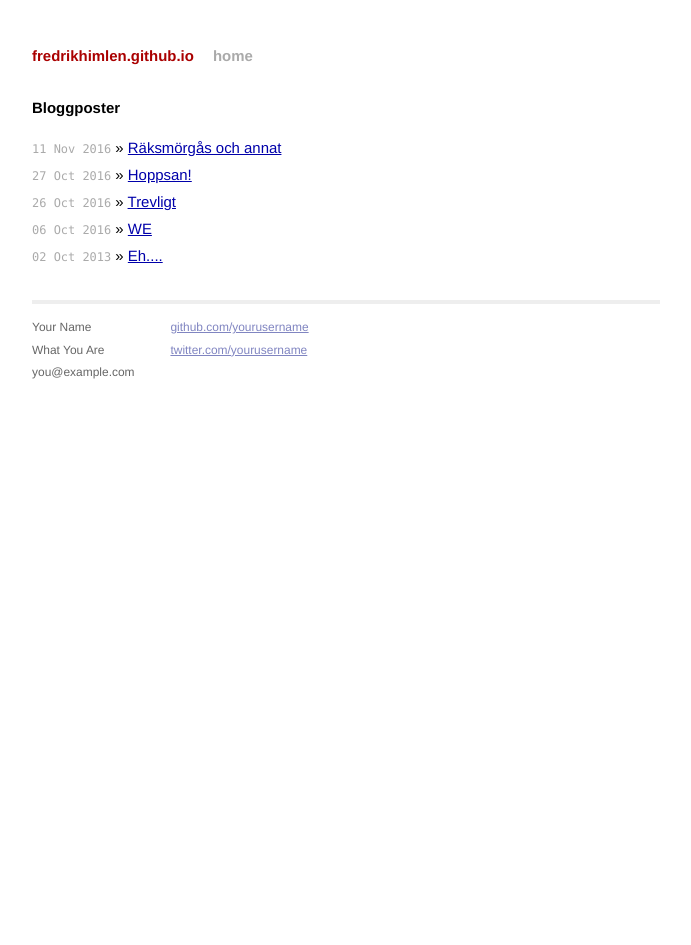
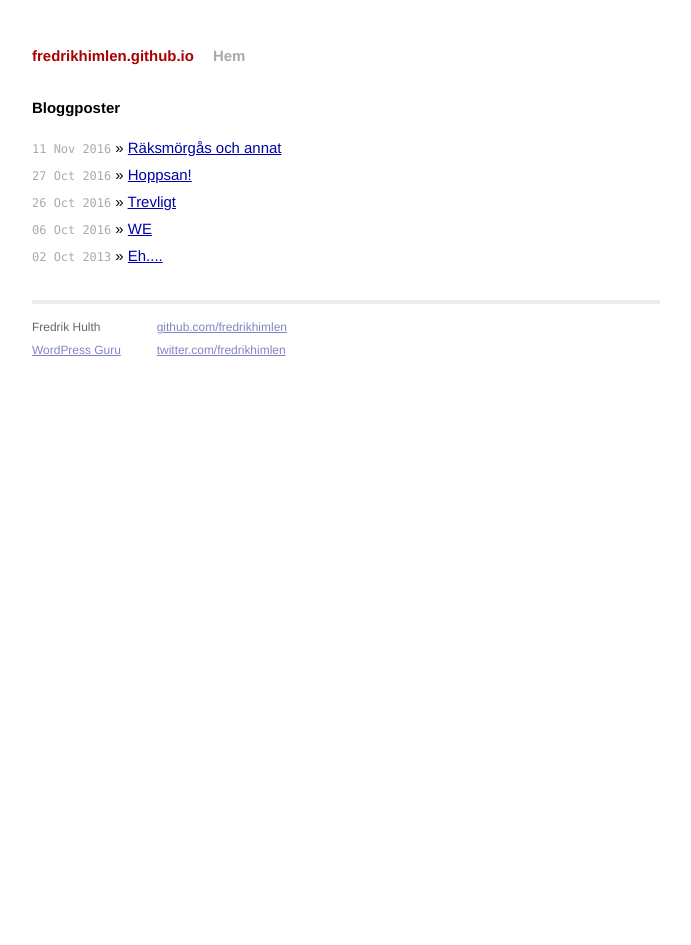
Before and after one commit to fredrikhimlen/fredrikhimlen.github.io, a Jekyll site: the page built from index.html, in a window 1280 px wide. Shown: the whole page, without its empty margins (294-985 px from the left). Built offline with Jekyll 4.4.1, drawn with Linux system fonts in a browser that asks for light colours.

Commit message:
Update default.html

```diff
--- a/_layouts/default.html
+++ b/_layouts/default.html
@@ -18,7 +18,7 @@
         <div class="site">
           <div class="header">
             <h1 class="title"><a href="/">{{ site.name }}</a></h1>
-            <a class="extra" href="/">home</a>
+            <a class="extra" href="/">Hem</a>
           </div>
 
           {{ content }}
@@ -26,15 +26,14 @@
           <div class="footer">
             <div class="contact">
               <p>
-                Your Name<br />
-                What You Are<br />
-                you@example.com
+                Fredrik Hulth<br />
+                <a href="https://fredrikhimlen.se">WordPress Guru</a>
               </p>
             </div>
             <div class="contact">
               <p>
-                <a href="https://github.com/yourusername">github.com/yourusername</a><br />
-                <a href="https://twitter.com/yourusername">twitter.com/yourusername</a><br />
+                <a href="https://github.com/fredrikhimlen">github.com/fredrikhimlen</a><br />
+                <a href="https://twitter.com/fredrikhimlen">twitter.com/fredrikhimlen</a><br />
               </p>
             </div>
           </div>
```
